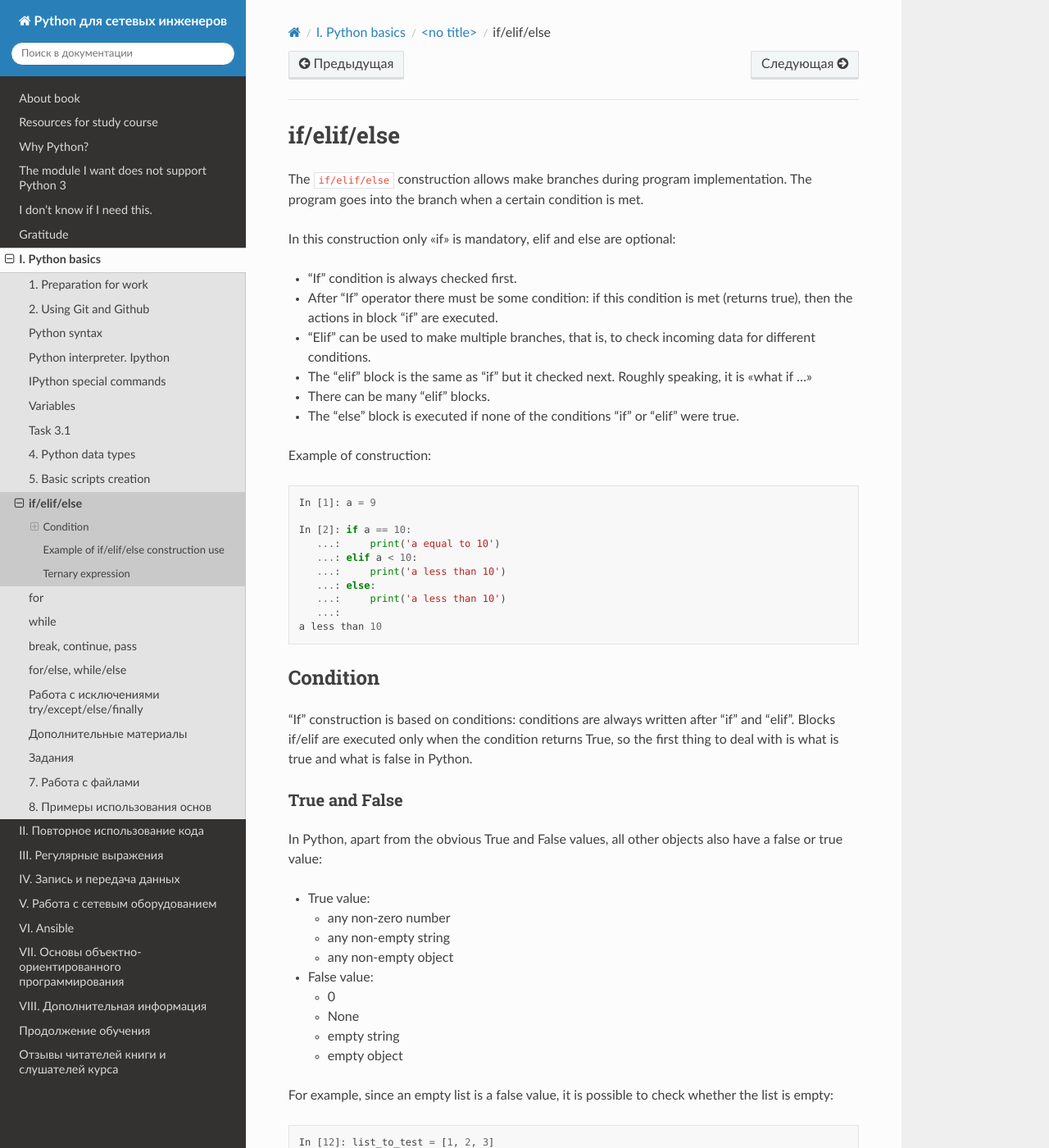
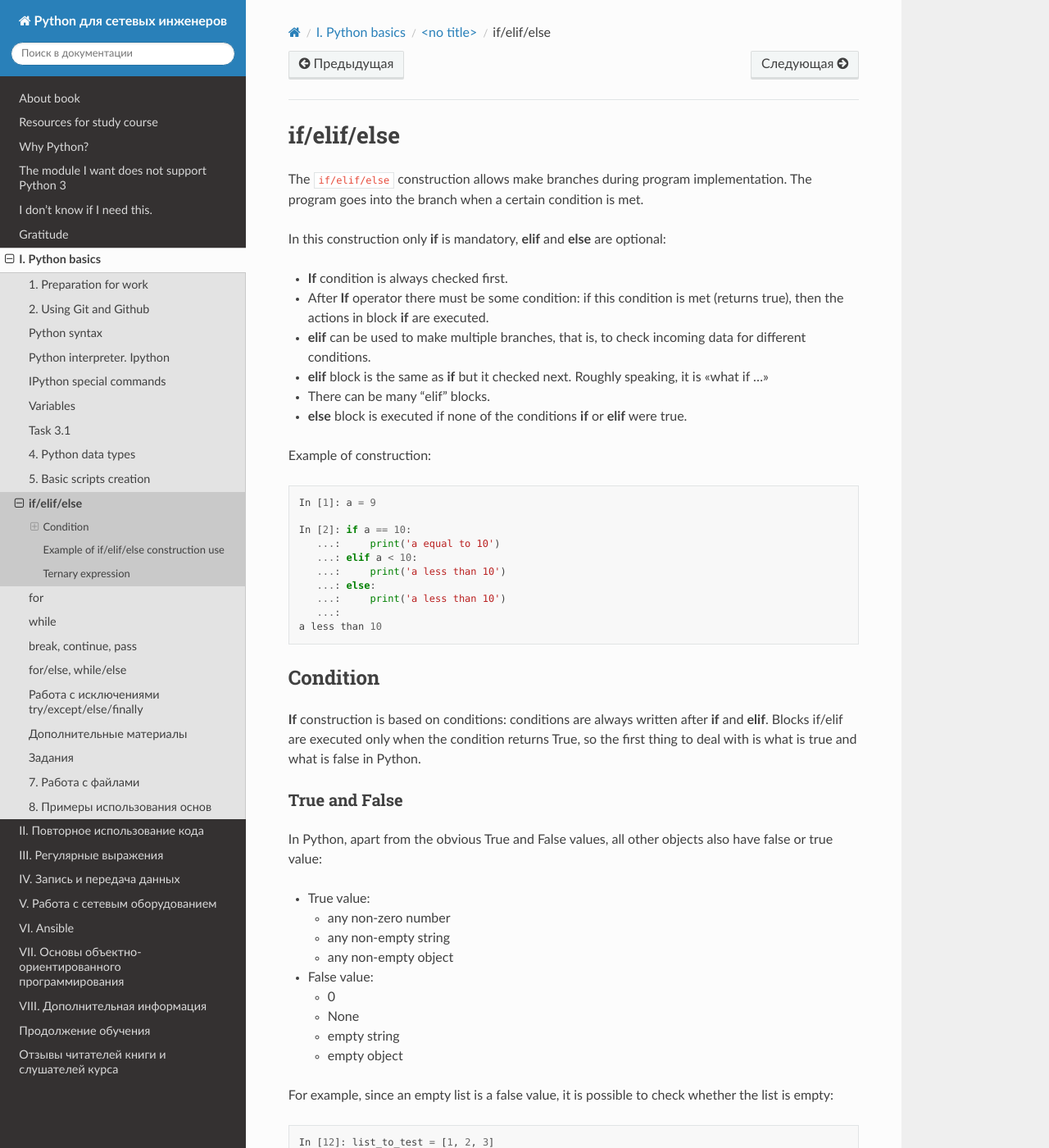
Before and after one commit to Aidar5/nattoeng, a Sphinx documentation site: the page built from docs/source/book/06_control_structures/1_if_else.rst, in a window 1280 px wide and 1400 px high. Shown: the whole window at 82% size. Built offline with Sphinx 7.4.7 and the Read the Docs theme 2.0.0, drawn with Linux system fonts in a browser that asks for light colours; pages that are not in the unit, such as notebooks, are missing from menus; some of the changed text lies outside the part shown.

Commit message:
Update 1_if_else.rst

```diff
--- a/docs/source/book/06_control_structures/1_if_else.rst
+++ b/docs/source/book/06_control_structures/1_if_else.rst
@@ -3,15 +3,15 @@ if/elif/else
 
 The ``if/elif/else`` construction allows make branches during program implementation. The program goes into the branch when a certain condition is met.
 
-In this construction only "if" is mandatory, elif and else
+In this construction only **if** is mandatory, **elif** and **else**
 are optional:
 
-* “If” condition is always checked first.
-* After “If” operator there must be some condition: if this condition is met (returns true), then the actions in block “if” are executed.
-* “Elif” can be used to make multiple branches, that is, to check incoming data for different conditions.
-* The “elif” block is the same as “if” but it checked next. Roughly speaking, it is "what if ..."
+* **If** condition is always checked first.
+* After **If** operator there must be some condition: if this condition is met (returns true), then the actions in block **if** are executed.
+* **elif** can be used to make multiple branches, that is, to check incoming data for different conditions.
+* **elif** block is the same as **if** but it checked next. Roughly speaking, it is "what if ..."
 * There can be many “elif” blocks.
-* The “else” block is executed if none of the conditions “if” or “elif” were true.
+* **else** block is executed if none of the conditions **if** or **elif** were true.
 
 
 
@@ -34,14 +34,14 @@ Example of construction:
 Condition
 -------
 
-“If” construction is based on conditions: conditions are always written after “if” and “elif”.
+**If** construction is based on conditions: conditions are always written after **if** and **elif**.
 Blocks if/elif are executed only when the condition returns True, so the first thing to deal with is what is true and what is false in Python.
 
 
 True and False
 ~~~~~~~~~~~~
 
-In Python, apart from the obvious True and False values, all other objects also have a false or true value:
+In Python, apart from the obvious True and False values, all other objects also have false or true value:
 
 * True value:
 
@@ -227,7 +227,7 @@ If one of the operators is a false, the result of the expression will be the fir
 Operator or
 ^^^^^^^^^^^
 
-Operator ``or``, like ``and`` operator, returns the value of one of the operands.
+Operator ``or``, like operator ``and``, returns the value of one of the operands.
 
 When checking operands, the first true operand is returned:
 
```
Also changed, not shown: other parts of docs/source/book/06_control_structures/1_if_else.rst (+2 -2 lines).
